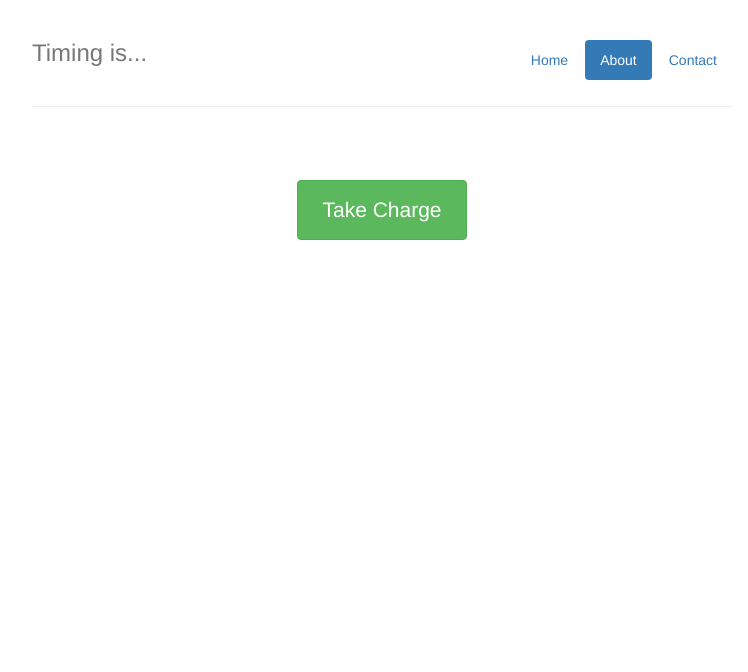
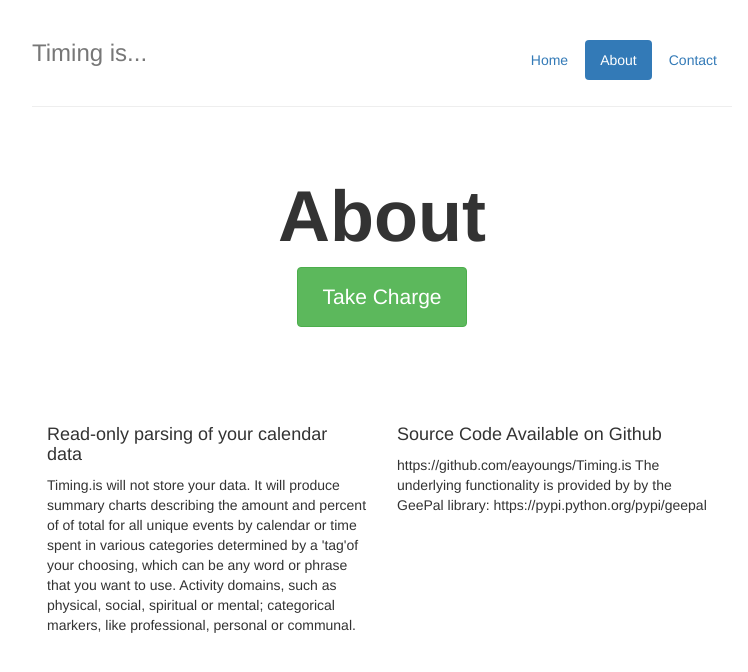
Before and after one commit to eayoungs/TimingIs-Django, a Django app: page /about/ in a window 1280 px wide. Shown: the top 672 px of the page, without its empty margins (258-1006 px from the left). Run offline with Django 3.2, Linux system fonts and the light colour scheme; some libraries are stand-ins or nearby versions.

Commit message:
Added remaining text to views, to mimick previous fron-end

```diff
--- a/gcal/templates/gcal/base_generic.html
+++ b/gcal/templates/gcal/base_generic.html
@@ -5,7 +5,7 @@
     <title>{% block title %}Page Template{% endblock %}</title>
     <meta name="viewport" content="width=device-width, initial-scale=1.0">
     <link href="https://maxcdn.bootstrapcdn.com/bootstrap/3.3.7/css/bootstrap.min.css" rel="stylesheet" media="screen">
-    <!-- <script type="text/javascript" src="d3/d3.js"></script> -->
+    <!-- <script type="text/javascript" src="https://d3js.org/d3.v4.min.js"></script> -->
 
     <!-- Add additional CSS in static file -->
     {% load static %}
--- a/gcal/urls.py
+++ b/gcal/urls.py
@@ -1,5 +1,5 @@
 from django.conf.urls import url
-from gcal.views import ContactView, AboutView
+#from gcal.views import ContactView, AboutView
 
 from . import views
 
@@ -7,7 +7,7 @@ from . import views
 app_name = 'gcal'
 urlpatterns = [
     url(r'^$', views.index, name='index'),
-    url(r'^about/$', AboutView.as_view(), name='about'),
-    url(r'^contact/$', ContactView.as_view(), name='contact'),
+    url(r'^about/$', views.about_view, name='about'),
+    url(r'^contact/$', views.contact_view, name='contact'),
     url(r'^events_list/$', views.events_list, name='events_list')
 ]
--- a/gcal/views.py
+++ b/gcal/views.py
@@ -1,18 +1,44 @@
 from django.http import HttpResponse
 from django.template import loader
-from django.views.generic import TemplateView
+#from django.views.generic import TemplateView
 #from django.contrib.auth.models import User
 from django.shortcuts import render
 
 from .models import CalEvent
 
 
-class AboutView(TemplateView):
-    template_name = "gcal/about.html"
+def contact_view(request):
+    return render(request, "gcal/contact.html", {
+        'quoteText': "Contact",
+        'quoteAttrib': "",
+        'subheading1': "Google Voice",
+        'subtext1': "503 468 7021",
+        'subheading2': "",
+        'subtext2': ""
+        })
 
 
-class ContactView(TemplateView):
-    template_name = "gcal/contact.html"
+def about_view(request):
+    return render(request, "gcal/about.html", {
+        'quoteText': "About",
+        'quoteAttrib': "",
+        'subheading1': "Read-only parsing of your calendar data",
+        'subtext1': """Timing.is will not store your data. It will
+                    produce summary charts describing the amount
+                    and percent of of total for all unique events
+                    by calendar or time spent in various
+                    categories determined by a \'tag\'of your
+                    choosing, which can be any word or phrase
+                    that you want to use. Activity domains, such
+                    as physical, social, spiritual or mental;
+                    categorical markers, like professional,
+                    personal or communal.""",
+        'subheading2': "Source Code Available on Github",
+        'subtext2': """https://github.com/eayoungs/Timing.is\n
+                    The underlying functionality is provided by
+                    by the GeePal library:\n
+                    https://pypi.python.org/pypi/geepal"""
+        })
 
 
 def index(request):
```
